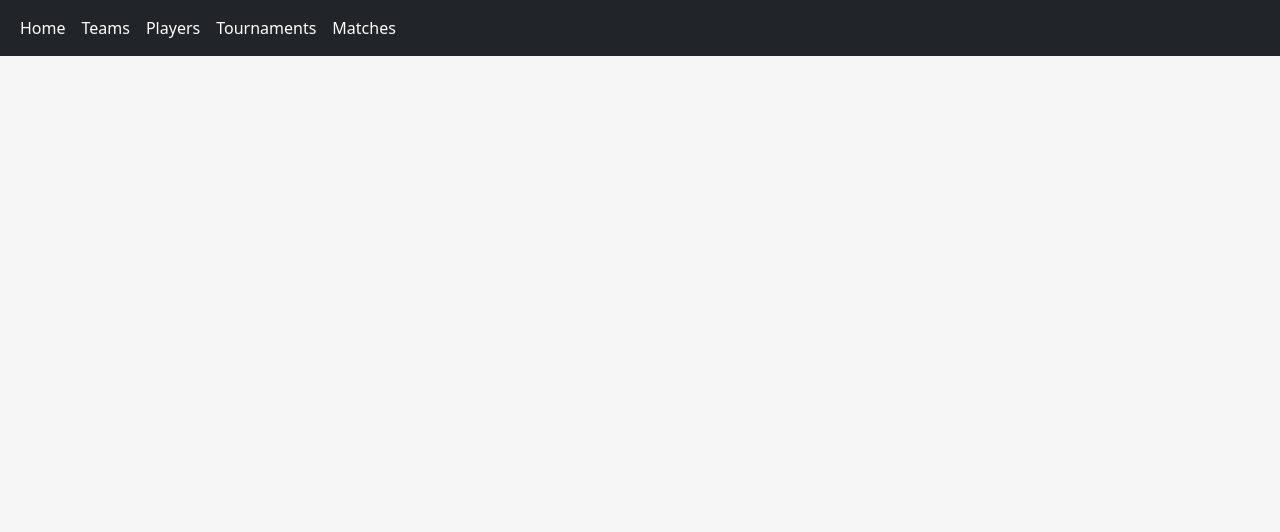
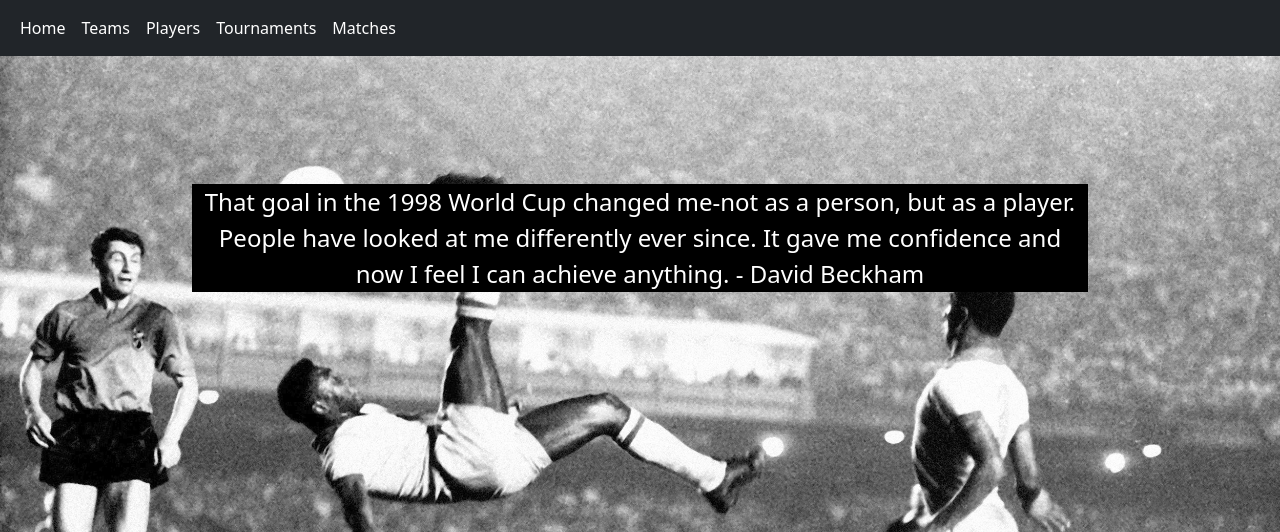
Before and after one commit to Plastic0cean/WorldCupDashboards, a Flask app: page / in a window 1280 px wide. Shown: the top 532 px of the page. Run offline with Flask 2, Linux system fonts and the light colour scheme; some libraries are stand-ins or nearby versions.

Commit message:
develop home page design

```diff
--- a/source/App.py
+++ b/source/App.py
@@ -3,17 +3,14 @@ from blueprints.players import players
 from blueprints.teams import teams
 from blueprints.tournaments import tournaments
 from blueprints.matches import matches
+from blueprints.home import home
 
 app = Flask(__name__)
 app.register_blueprint(players)
 app.register_blueprint(teams)
 app.register_blueprint(tournaments)
 app.register_blueprint(matches)
-
-@app.route("/")
-@app.route("/home")
-def home():
-    return render_template("main.html")
+app.register_blueprint(home)
 
 if __name__ == "__main__":
     app.run(debug=True)
--- /dev/null
+++ b/source/Templates/home.html
@@ -0,0 +1,10 @@
+{% extends "main.html" %}
+
+{% block head %}
+<link rel="stylesheet" type="text/css" href="{{ url_for('static', filename='home.css') }}">
+{% endblock head %}
+
+
+{% block content %}
+<p class="quote">{{quote.words}} - {{quote.author}}</p>
+{% endblock content %}
--- a/source/Templates/main.html
+++ b/source/Templates/main.html
@@ -19,7 +19,7 @@
 			<div class="collapse navbar-collapse" id="navbarNav">
 				<ul class="navbar-nav">
 					<li class="nav-item">
-						<a class="nav-link active text-white" aria-current="page" href="{{ url_for('home') }}">Home</a>
+						<a class="nav-link active text-white" aria-current="page" href="{{ url_for('home.home_page') }}">Home</a>
 					</li>
 					<li class="nav-item">
 						<a class="nav-link active text-white" aria-current="page"
--- /dev/null
+++ b/source/blueprints/home.py
@@ -0,0 +1,28 @@
+import random
+from flask import Blueprint, render_template
+
+home = Blueprint("home", __name__)
+
+def get_random_quote():
+    quotes = [
+        {"author": "Serge Schmemann", "words": "Soccer is a great game, and the rich variety of styles and passions that come with being truly global makes the World Cup a nonpareil event in the universe of competitive sport."},
+        {"author": "Pele", "words": "The World Cup is a very important way to measure the good players, and the great ones. It is a test of a great player"},
+        {"author": "Rio Ferdinand", "words": "Nobody wants to be associated with failing to qualify for the World Cup finals. I cannot imagine the shame of it."},
+        {"author": "Lionel Messi", "words": "You have to show up in the World Cup, and in the World Cup anything can happen."},
+        {"author": "David Seaman", "words": "I will never forget my first game for England at the World Cup, It was against Turkey… no I mean Tunisia."},
+        {"author": "David Beckham", "words": "That goal in the 1998 World Cup changed me-not as a person, but as a player. People have looked at me differently ever since. It gave me confidence and now I feel I can achieve anything."},
+        {"author": "Andrea Pirlo", "words": "I don't feel pressure. I don't give a toss about it. I spent the afternoon of Sunday, July 9, 2006 in Berlin sleeping and playing the PlayStation. In the evening, I went out and won the World Cup."},
+        {"author": "Sunil Gavaskar", "words": "When I die, the last thing I want to see is the six that Dhoni hit in the 2011 World Cup final."},
+        {"author": "Hope Solo", "words": "My life goes in four-year cycles. The World Cup is every four years and the Olympics are every four years."},
+        {"author": "Michael Owen", "words": "There's nothing quite like a World Cup."},
+        {"author": "Alan Hansen", "words": "The boy can do anything, but to be the star of the World Cup you have got to get to the final and win it!"}
+    ]
+    return random.choice(quotes)
+
+
+@home.route("/")
+@home.route("/home")
+def home_page():
+    quote = get_random_quote()
+    print(quote)
+    return render_template("home.html", quote=quote)
--- a/source/blueprints/matches.py
+++ b/source/blueprints/matches.py
@@ -1,5 +1,5 @@
 from collections import defaultdict
-from flask import Blueprint, render_template, request
+from flask import Blueprint, render_template
 from Reports.matches import repository
 
 matches = Blueprint("matches", __name__)
--- /dev/null
+++ b/source/static/home.css
@@ -0,0 +1,17 @@
+body {
+	background-image: url('background.jpg');
+	background-repeat: no-repeat;
+	background-size: cover;
+}
+
+
+p {
+    display: flex;
+    background-color: black;
+    color: white;
+    font-size: 1.5rem;
+    width: 70%;
+    margin: 10% auto;
+    text-align: center;
+    padding: 0 10px;
+}
--- a/source/static/style.css
+++ b/source/static/style.css
@@ -8,6 +8,7 @@
 body {
 	background-color: var(--grey-backgroud-color);
 }
+
 
 .center {
 	margin: 0 auto;
```
Also changed, not shown: source/static/background.jpg (added).
